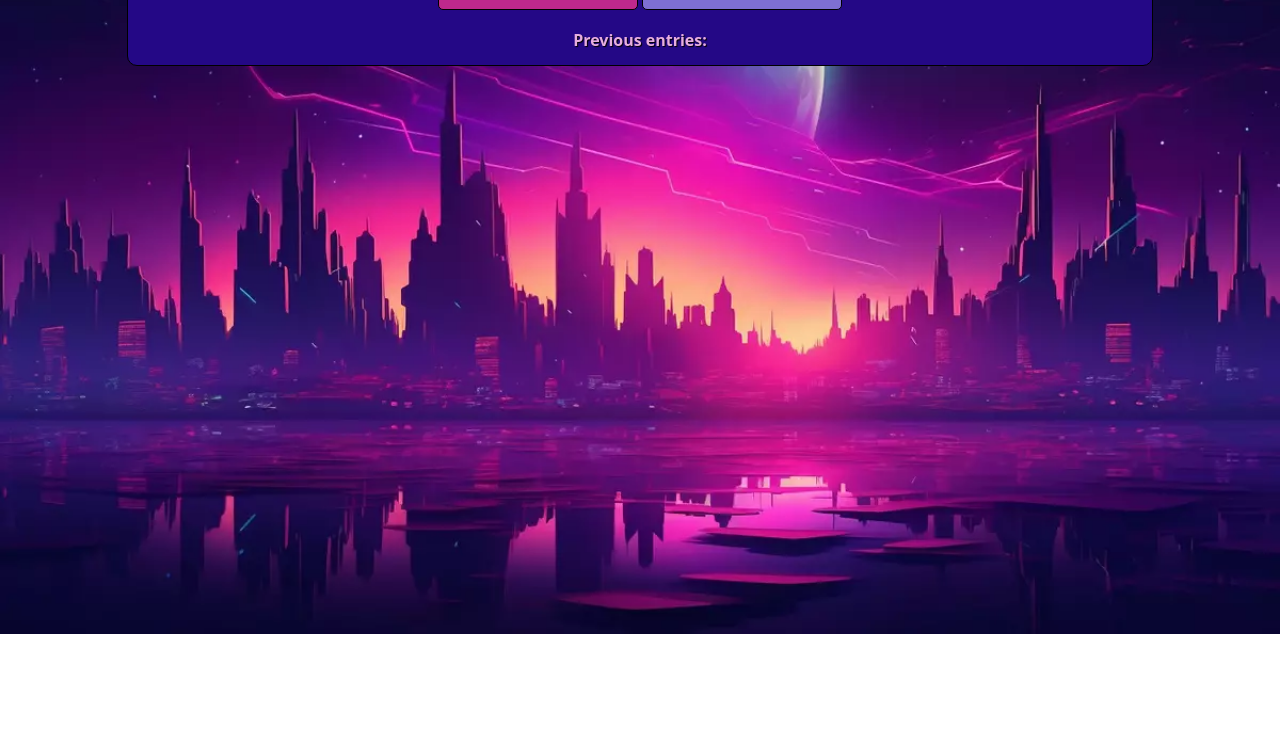
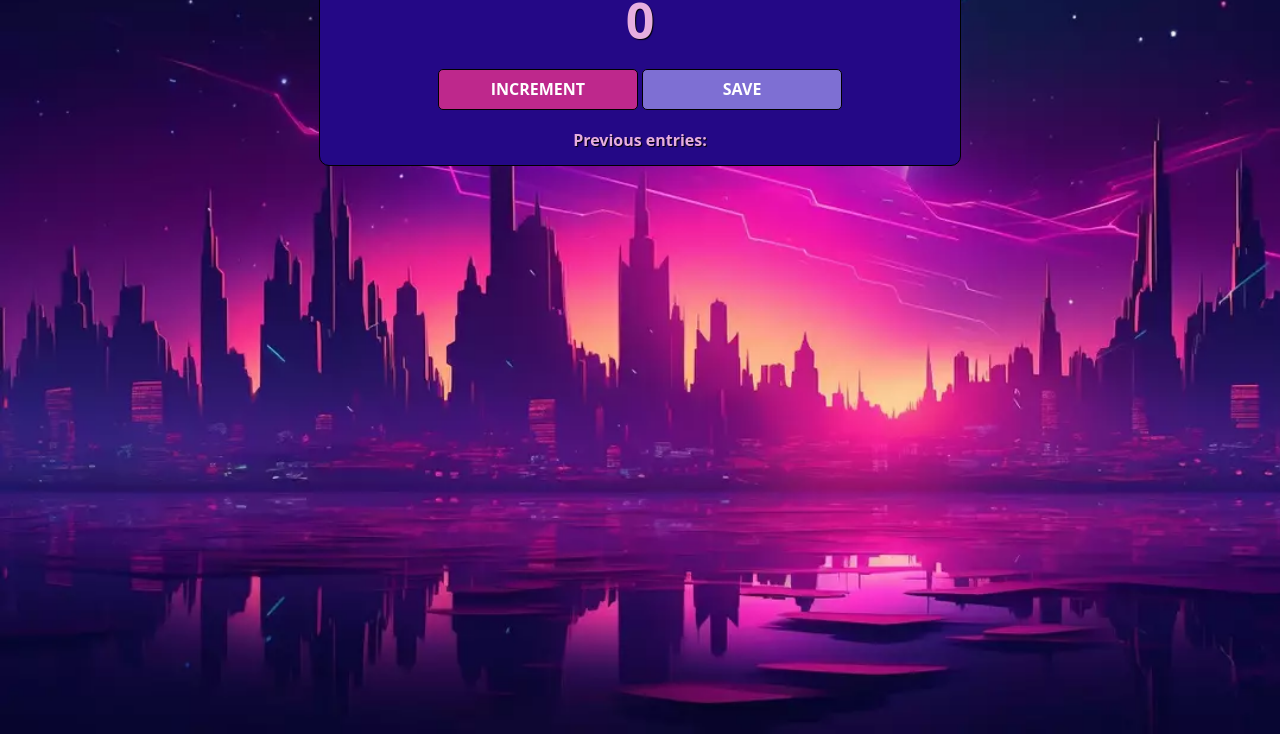
Before and after one commit to sajidkhan980491/People-Counter-App, a plain HTML site: page index.html in a window 1280 px wide. Shown: the part 216-950 px from the top of the page. Before the commit the page ends 850 px from the top, so only its background shows below. Drawn offline with nearby package versions, Linux system fonts and the light colour scheme.

Commit message:
Update index.css

```diff
--- a/index.css
+++ b/index.css
@@ -15,8 +15,8 @@ body {
 .container{
     background-color: rgb(36, 8, 134);
     border:1px solid black;
-    max-width: 80%;
-    margin:50px auto;
+    max-width: 50%;
+    margin: 150px auto;
     border-radius: 10px;
 
 }
```
